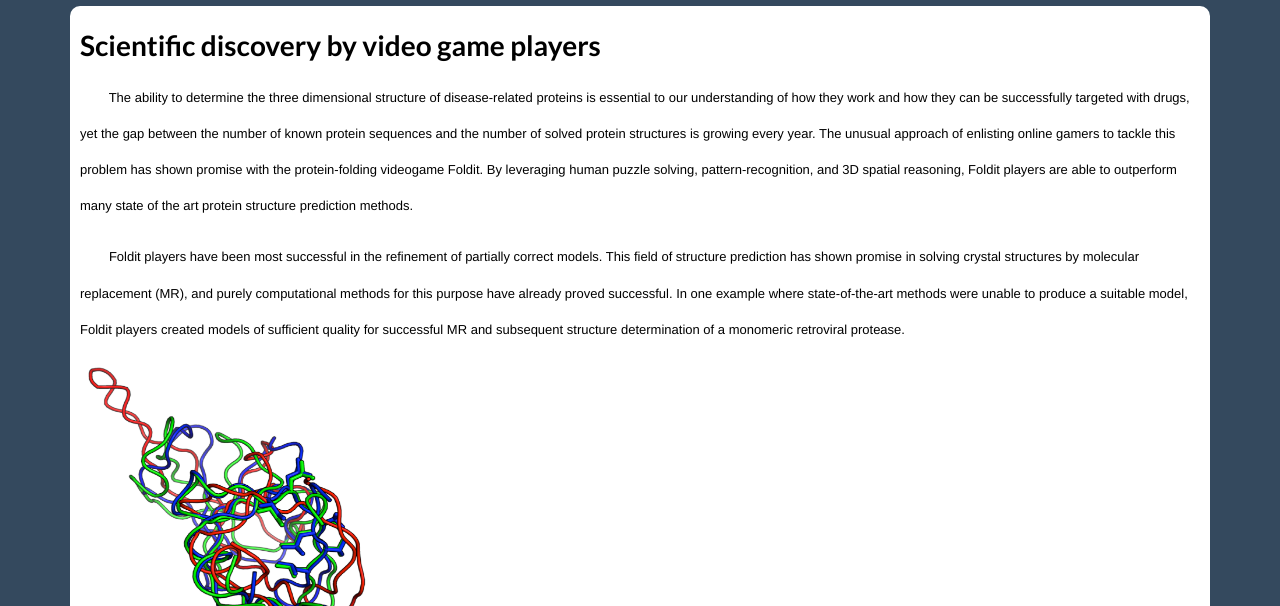
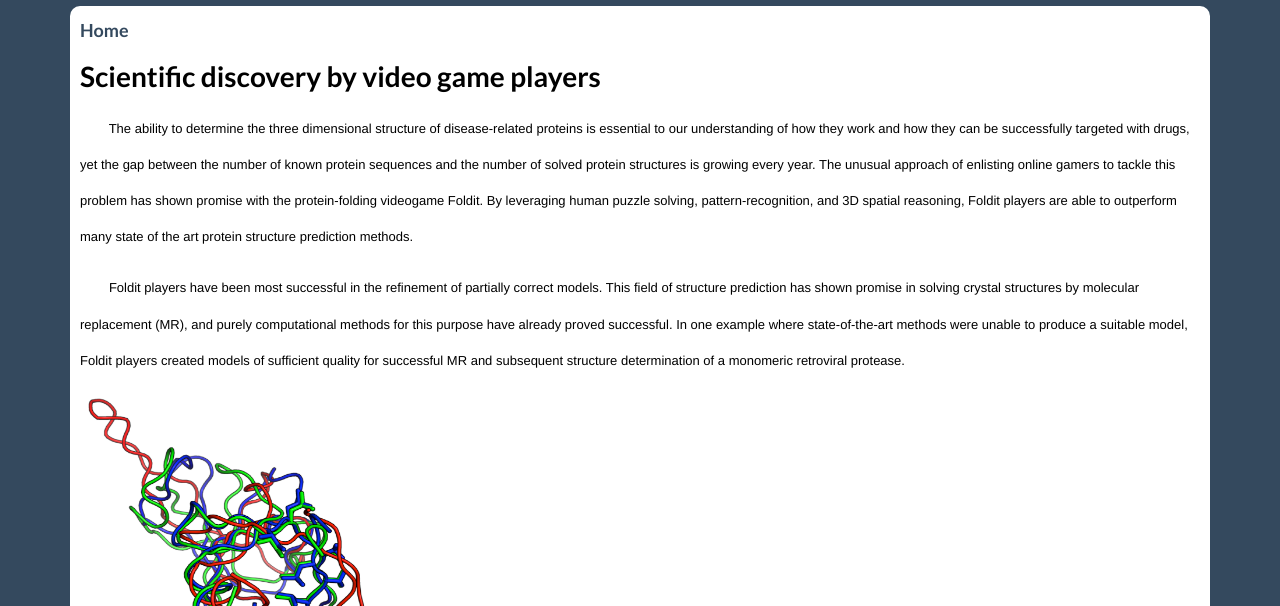
Before and after one commit to shashankmucheli/KhatibLab, a website: page Scientific discovery by video game players.html in a window 1280 px wide. Shown: the part 194-800 px from the top of the page. Drawn offline with Linux system fonts and the light colour scheme.

Commit message:
mod: research links

```diff
--- a/Scientific discovery by video game players.html
+++ b/Scientific discovery by video game players.html
@@ -61,6 +61,7 @@
 		<section class="scroll-panel">
 		<div class="jumbotron jumbotron-midnight">
 			<div class="white-text">
+			<a class="research_links1" href="index.html">Home</a>
 			<h5 class="">Scientific discovery by video game players</h5>
 			<p class="research_data">
 				<p><span style="font-size: small; font-family: helvetica;">&nbsp;&nbsp; &nbsp; &nbsp;&nbsp; The ability to determine the three dimensional structure of disease-related proteins is essential to our understanding of how they work and how they can be successfully targeted with drugs, yet the gap between the number of known protein sequences and the number of solved protein structures is growing every year. The unusual approach of enlisting online gamers to tackle this problem has shown promise with the protein-folding videogame Foldit. By leveraging human puzzle solving, pattern-recognition, and 3D spatial reasoning, Foldit players are able to outperform many state of the art protein structure prediction methods.</span></p>
--- a/css/fkhatib.css
+++ b/css/fkhatib.css
@@ -33,6 +33,7 @@ img{
 	color: #000;
 	border-radius: 10px;
 	padding: 10px;
+	height: auto;
 }
 
 .nav-left{
@@ -145,6 +146,18 @@ img{
 	color: #1abc9c;
 }
 
+.research_links1{
+	color: #34495e;
+	font-size: 18px;
+	font-weight:bold;
+}
+
+.research_links1:hover{
+	color: #1abc9c;
+	text-transform: uppercase;
+}
+
+
 .text-centered { text-align: center;}
 .text-left { text-align: left;}
 .no-margin{margin:0;}
```
